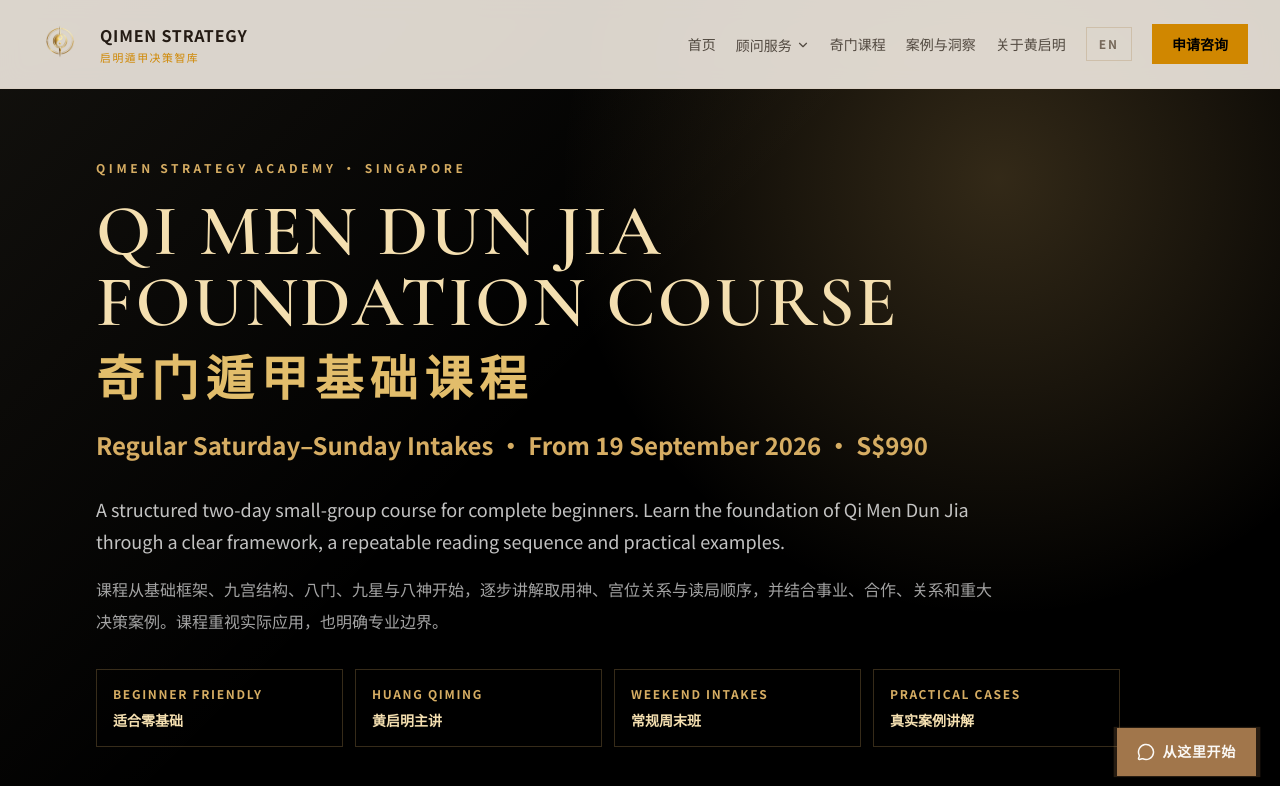
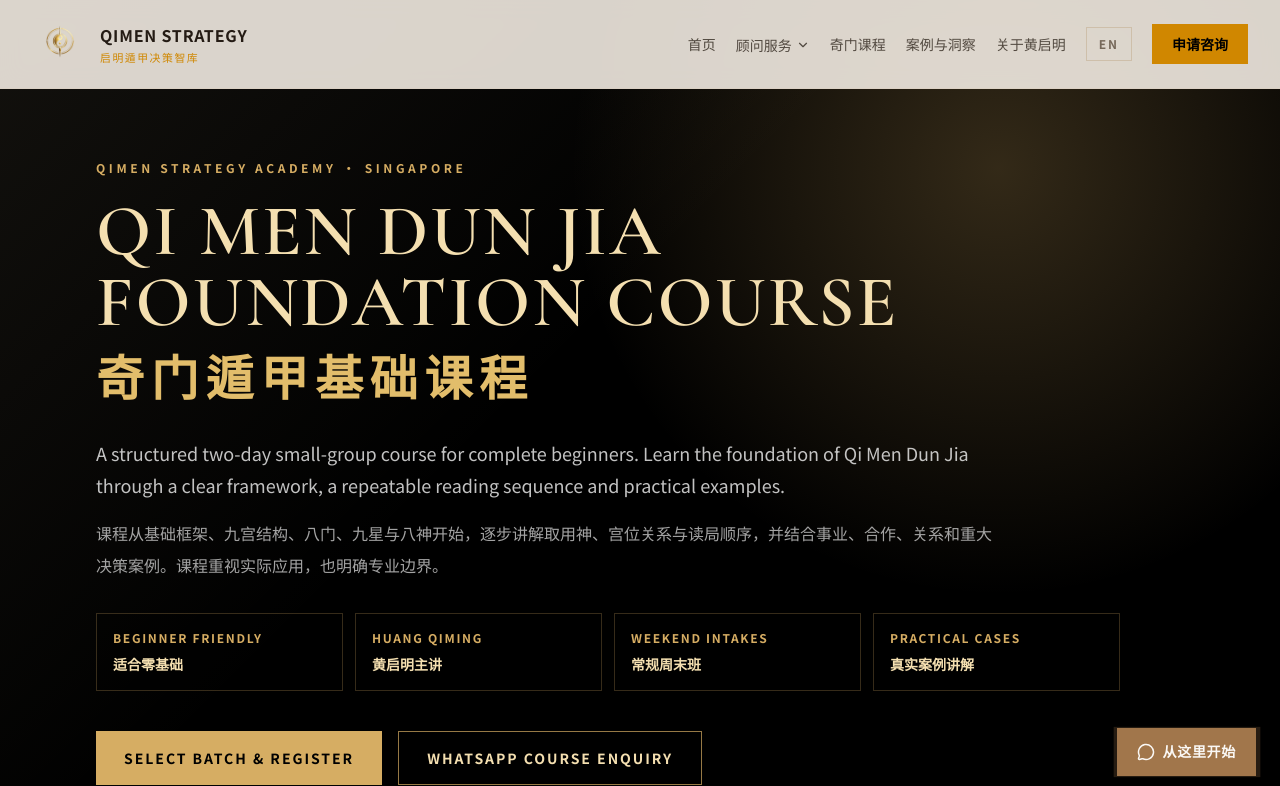
Before and after one commit to BODHIWONG/qmfeng-website, a Next.js app: page /qi-men-dun-jia-course-singapore in a window 1280 px wide. Shown: the top 786 px of the page. Built offline with nearby package versions, Linux system fonts and the light colour scheme.

Commit message:
Remove dated course price tagline

```diff
--- a/app/qi-men-dun-jia-course-singapore/page.tsx
+++ b/app/qi-men-dun-jia-course-singapore/page.tsx
@@ -72,7 +72,6 @@ export default function QiMenCoursePage() {
               <p className="text-xs font-bold uppercase tracking-[0.30em] text-[#d6ad63]">Qimen Strategy Academy · Singapore</p>
               <h1 className="mt-5 max-w-5xl text-4xl font-semibold uppercase leading-[0.98] tracking-[0.03em] text-[#f4dfb0] md:text-7xl">Qi Men Dun Jia Foundation Course</h1>
               <h2 className="mt-5 text-3xl font-semibold tracking-[0.14em] text-[#e2bd6b] md:text-5xl">奇门遁甲基础课程</h2>
-              <p className="mt-6 text-lg font-semibold text-[#d6ad63] md:text-2xl">Regular Saturday–Sunday Intakes · From 19 September 2026 · S$990</p>
               <p className="mt-8 max-w-4xl text-lg leading-8 text-white/76">A structured two-day small-group course for complete beginners. Learn the foundation of Qi Men Dun Jia through a clear framework, a repeatable reading sequence and practical examples.</p>
               <p className="mt-4 max-w-4xl leading-8 text-white/64">课程从基础框架、九宫结构、八门、九星与八神开始，逐步讲解取用神、宫位关系与读局顺序，并结合事业、合作、关系和重大决策案例。课程重视实际应用，也明确专业边界。</p>
               <div className="mt-8 grid max-w-5xl gap-3 sm:grid-cols-2 lg:grid-cols-4">
```
